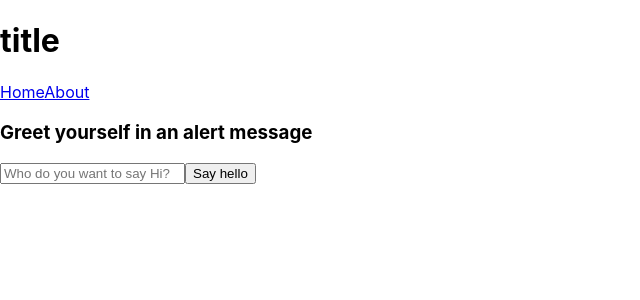
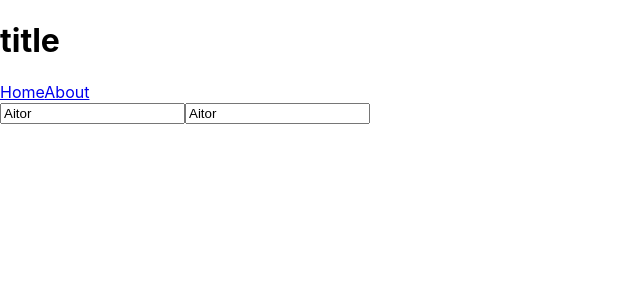
Before and after one commit to AitordeGomar/React-Demo, a React (Create React App) app: page / in a window 1280 px wide. Shown: the top 300 px of the page, without its empty margins (0-640 px from the left). Built offline with nearby package versions, Linux system fonts and the light colour scheme.

Commit message:
data.js connected

```diff
--- /dev/null
+++ b/src/componets/Data.js
@@ -0,0 +1,3 @@
+const data=[{name:'Aitor', power:0.6}];
+
+export default data;
--- a/src/componets/Home.js
+++ b/src/componets/Home.js
@@ -1,4 +1,5 @@
 import React,  {useState} from 'react';
+import Data from './Data';
 
 const Home = () => {
 
@@ -9,11 +10,10 @@ const Home = () => {
     }
 
     return (
-        <div>
-        <h3>Greet yourself in an alert message</h3>
-        <input type='text' placeholder='Who do you want to say Hi?' value={value} onChange={(e)=>setValue(e.target.value)}/>
-        <button onClick={handleClick}>Say hello</button>
-        </div>
+        <>
+        <input value={Data[0].name} readOnly/>
+        <input value={Data[0].name} readOnly/>
+        </>
     )
 }
 
```
